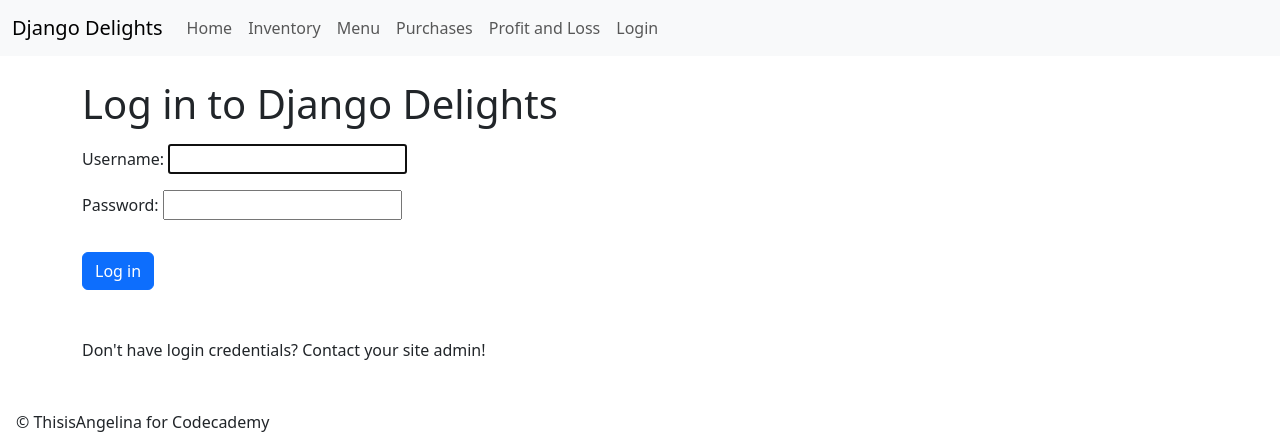
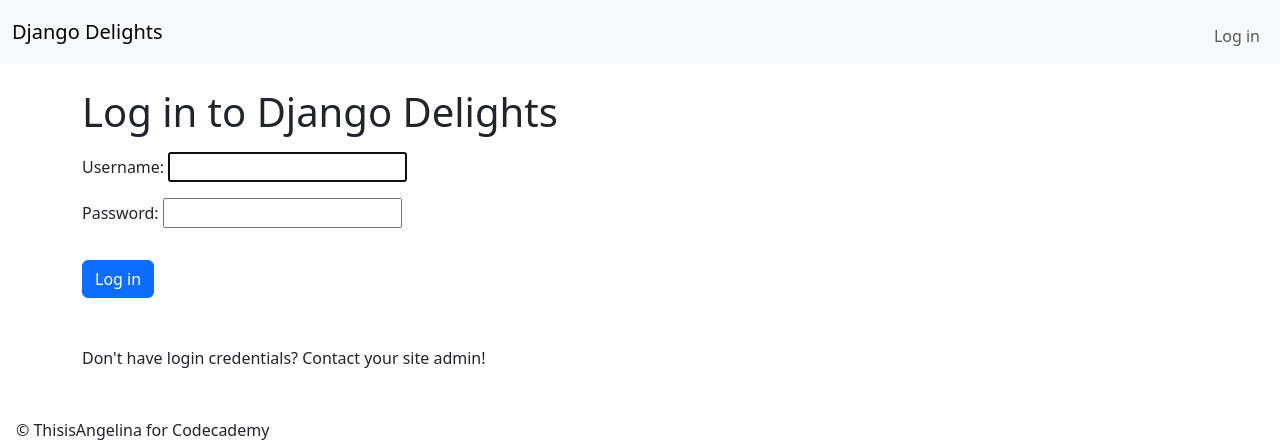
Before and after one commit to ThisisAngelina/Django-Delights, a Django app: page /login/ in a window 1280 px wide. Shown: the top 440 px of the page. Run offline with Django 5.2, Linux system fonts and the light colour scheme.

Commit message:
Add Logout, change Navbar to display only Login if the user is not authenticated

```diff
--- a/djangodelights/authenticate/urls.py
+++ b/djangodelights/authenticate/urls.py
@@ -4,4 +4,5 @@
 app_name = 'authenticate'
 urlpatterns = [
     path('login/', views.login_view, name='login'),
+    path('logout/', views.logout_view, name='logout'),
 ]
--- a/djangodelights/authenticate/views.py
+++ b/djangodelights/authenticate/views.py
@@ -18,7 +18,6 @@
 
     return render(request, "authenticate/login.html", {"form": form})
 
-def logout_user():
-    def logout_view(request):
-        logout(request)
-        return redirect('login')
+def logout_view(request):
+    logout(request)
+    return redirect('authenticate:login')
--- a/djangodelights/inventory/templates/inventory/base.html
+++ b/djangodelights/inventory/templates/inventory/base.html
@@ -16,9 +16,11 @@
                 <span class="navbar-toggler-icon"></span>
             </button>
             <div class="collapse navbar-collapse" id="navbarNav">
+                {%  if request.user.is_authenticated %}
                 <ul class="navbar-nav">
                     <li class="nav-item">
-                        <a class="nav-link" href="">Home</a>
+                        <a class="nav-link" href="{% url 'inventory:home' %}">Home</a>
+                    </li>
                     <li class="nav-item">
                         <a class="nav-link" href="{% url 'inventory:inventory' %}">Inventory</a>
                     </li>
@@ -31,10 +33,15 @@
                     <li class="nav-item">
                         <a class="nav-link" href="{% url 'inventory:profit' %}">Profit and Loss</a>
                     </li>
-                    <li class="nav-item">
-                        <a class="nav-link" href="{% url 'authenticate:login' %}">Login</a>
-                    </li>
                 </ul>
+                <ul class="navbar-nav ms-auto mt-2">
+                <li class="nav-item"><a class="nav-link" href="{% url 'authenticate:logout' %}">Log out</a></li>
+                </ul>
+                {% else %}
+                <ul class="navbar-nav ms-auto mt-2">
+                    <li class="nav-item"><a class="nav-link" href="{% url 'authenticate:login' %}">Log in</a></li>
+                </ul>
+                {% endif %}
             </div>
         </div>
     </nav>
--- a/djangodelights/inventory/templates/inventory/inventory.html
+++ b/djangodelights/inventory/templates/inventory/inventory.html
@@ -17,10 +17,10 @@
             <td>{{ ingredient.name }}</td>
             <td>{{ ingredient.quantity }}</td>
             <td>{{ ingredient.price }}</td>
-            <td><a class="link-primary" href="{% url 'inventory_update' ingredient.pk %}">Manage</a></td>
+            <td><a class="link-primary" href="{% url 'inventory:inventory_update' ingredient.pk %}">Manage</a></td>
         </tr>
         {% endfor %}
     </tbody>
 </table>
-<a href="{% url 'inventory_new' %}" class="btn btn-primary mt-3">Add a new inventory item</a>
+<a href="{% url 'inventory:inventory_new' %}" class="btn btn-primary mt-3">Add a new inventory item</a>
 {% endblock %}
--- a/djangodelights/inventory/templates/inventory/menu.html
+++ b/djangodelights/inventory/templates/inventory/menu.html
@@ -22,5 +22,5 @@
         {% endfor %}
     </tbody>
 </table>
-<a href="{% url 'menu_new' %}" class="btn btn-primary mt-3">Add a new menu item</a>
+<a href="{% url 'inventory:menu_new' %}" class="btn btn-primary mt-3">Add a new menu item</a>
 {% endblock %}
--- a/djangodelights/inventory/templates/inventory/purchases.html
+++ b/djangodelights/inventory/templates/inventory/purchases.html
@@ -30,5 +30,5 @@
         {% endfor %}
     </tbody>
 </table>
-<a href="{% url 'purchase_new' %}" class="btn btn-primary mt-3">Register a new purchase</a>
+<a href="{% url 'inventory:purchase_new' %}" class="btn btn-primary mt-3">Register a new purchase</a>
 {% endblock %}
```
Also changed, not shown: djangodelights/inventory/templates/inventory/home.html (+4 -5 lines), djangodelights/inventory/views.py (+3 -5 lines), djangodelights/db.sqlite3.
